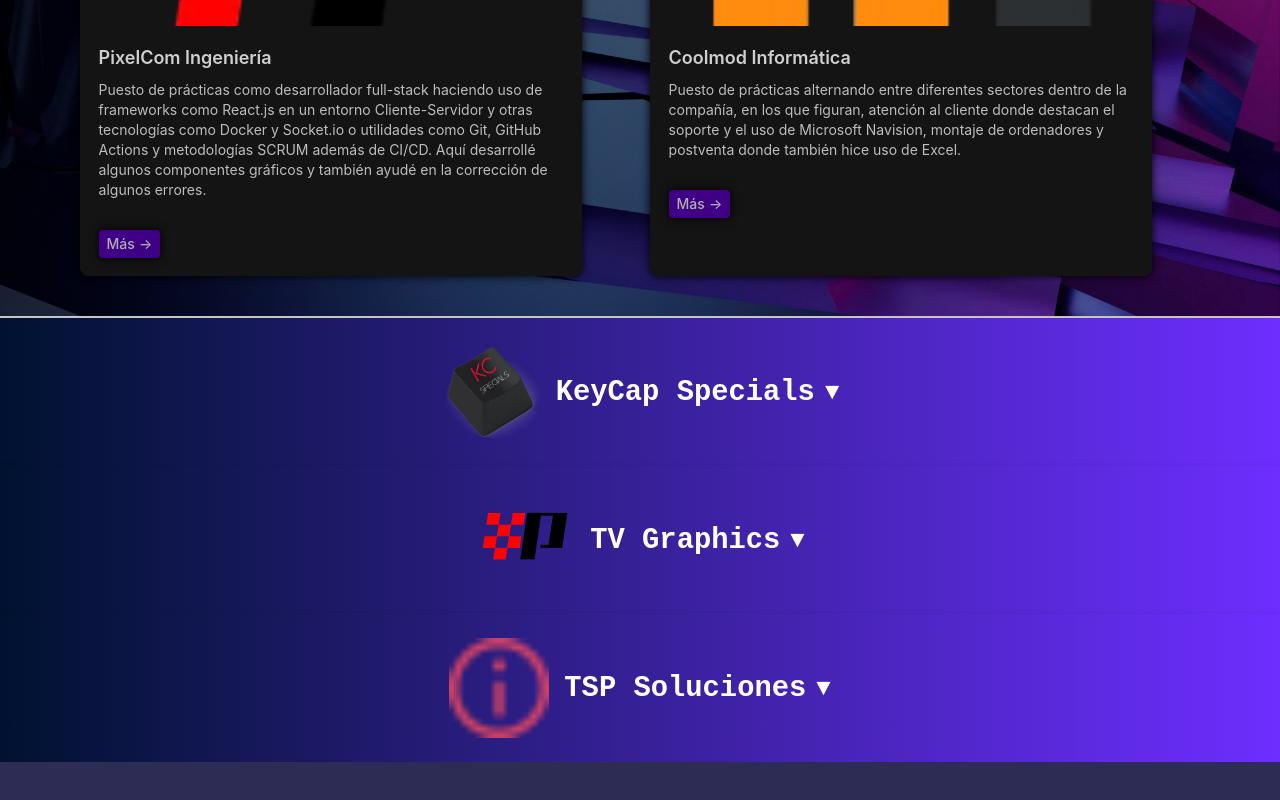
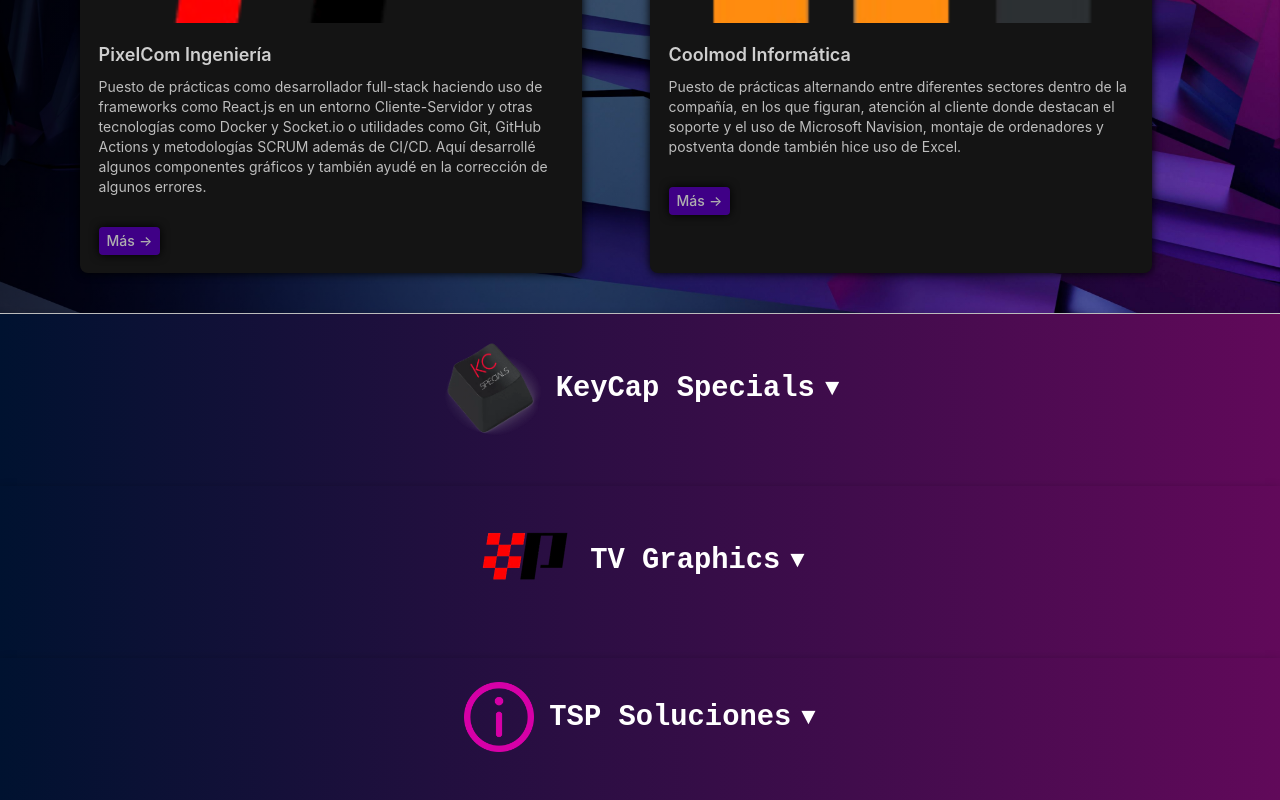
Before and after one commit to JoseMasiaTormo/portfolio, a React (Create React App) app: page / in a window 1280 px wide. Shown: the part 1561-2361 px from the top of the page. Before the commit the page ends 2323 px from the top, so only its background shows below. Built offline with nearby package versions, Linux system fonts and the light colour scheme.

Commit message:
fixes and min-changes

```diff
--- a/src/App.css
+++ b/src/App.css
@@ -7,5 +7,5 @@
 .separator {
   width: 100%;
   border: none;
-  border-top: 2px solid #ccc;
+  border-top: 1px solid #ccc;
 }
--- a/src/components/Dropdown/DropDownG.js
+++ b/src/components/Dropdown/DropDownG.js
@@ -31,6 +31,7 @@
         link={
           "https://www.figma.com/design/K7YEAR85ubF7qU2be5yLIb/Dise%C3%B1o-Final?node-id=1669-162202&m=dev&t=jBp77qW7SqBMmEVp-1"
         }
+        techs={["Figma"]}
       />
       <Dropdown
         logo={logoPixel}
@@ -45,6 +46,19 @@
         imgAlt2={"TV2"}
         imgAlt3={"TV3"}
         link={"https://pixelcom.es/grafismo-tv"}
+        techs={[
+          "React",
+          "TypeScript",
+          "Node.js",
+          "Storybook",
+          "AWS",
+          "DynamoDB",
+          "Socket.io",
+          "Docker",
+          "Flux",
+          "Jest",
+          "Github Actions",
+        ]}
       />
       <Dropdown
         logo={logoTSP}
@@ -59,6 +73,8 @@
         imgAlt2={"TSP2"}
         imgAlt3={"TSP3"}
         link={"https://github.com/JoseMasiaTormo/TSP-SOLUCIONES-PROJECT"}
+        logoName={"TSP"}
+        techs={["HTML", "CSS", "JavaScript", "PHP", "MySQL"]}
       />
     </div>
   );
--- a/src/components/Dropdown/Dropdown.js
+++ b/src/components/Dropdown/Dropdown.js
@@ -12,6 +12,8 @@
   imgAlt2,
   imgAlt3,
   link,
+  logoName,
+  techs = [],
 }) {
   const [isOpen, setIsOpen] = useState(false);
 
@@ -21,15 +23,25 @@
     <div className="containerDrop">
       <div className="headerDrop" onClick={toggleDropdown}>
         <div className="logoTitleDrop">
-          <img src={logo} alt="Logo" className="logoDrop" />
+          <img src={logo} alt="Logo" className="logoDrop" id={logoName} />
           <h2 className="titleDrop">{title}</h2>
         </div>
         <div className="iconDrop">{isOpen ? " ▲" : " ▼"}</div>
       </div>
 
-      {isOpen && (
-        <div className="contentDrop">
+      <div className="contentDropWrapper">
+        <div className={`contentDrop ${isOpen ? "open" : "closed"}`}>
           <p>{description}</p>
+          {techs.length > 0 && (
+            <div className="techList">
+              {techs.map((tech, index) => (
+                <span key={index} className="techItem">
+                  {tech}
+                  {index !== techs.length - 1}
+                </span>
+              ))}
+            </div>
+          )}
           <a href={link} className="linkDrop">
             Ir al proyecto ⛓️‍💥
           </a>
@@ -39,7 +51,7 @@
             <img src={image3} alt={imgAlt3} id={imgAlt3} />
           </div>
         </div>
-      )}
+      </div>
     </div>
   );
 }
--- a/src/components/Dropdown/dropdown.css
+++ b/src/components/Dropdown/dropdown.css
@@ -1,10 +1,10 @@
 .containerDrop {
   width: 100%;
   max-width: 100%;
-  background: linear-gradient(to right, #001230, #6d2eff);
+  background: linear-gradient(to right, #001230, #61095a);
   color: white;
   box-sizing: border-box;
-  box-shadow: 0 4px 10px rgba(0, 0, 0, 0.2);
+  box-shadow: 0 4px 10px rgba(0, 0, 0, 0.4);
   padding: 24px;
   transition: all 0.4s ease;
   overflow: hidden;
@@ -76,6 +76,50 @@
   text-decoration: none;
 }
 
+.contentDropWrapper {
+  overflow: hidden;
+  transition: max-height 0.5s ease, opacity 0.5s ease;
+}
+
+.contentDrop {
+  opacity: 0;
+  max-height: 0;
+  overflow: hidden;
+  transition: max-height 1.5s ease, opacity 1.5s ease;
+}
+
+.contentDrop.open {
+  opacity: 1;
+  max-height: fit-content;
+}
+
+.contentDrop.closed {
+  opacity: 0;
+  max-height: 0;
+}
+
+.techList {
+  margin-top: 10px;
+  font-size: 0.95rem;
+  color: #e0e0e0;
+  margin-bottom: 10px;
+  text-align: center;
+  display: flex;
+  align-items: center;
+  justify-content: center;
+  flex-wrap: wrap;
+}
+
+.techItem {
+  display: inline;
+  box-shadow: 0 2px 8px rgba(0, 0, 0, 0.3);
+  background-color: rgb(44, 44, 44);
+  padding: 5px;
+  margin: 10px;
+  border-radius: 5px;
+  border: #6d2eff solid 1px;
+}
+
 #KCPPMov,
 #KCCarrMov {
   max-width: 100%;
@@ -97,3 +141,8 @@
   max-width: 100%;
   height: auto;
 }
+
+#TSP {
+  width: 70px;
+  height: 70px;
+}
```
Also changed, not shown: src/assets/images/informacion.png.
